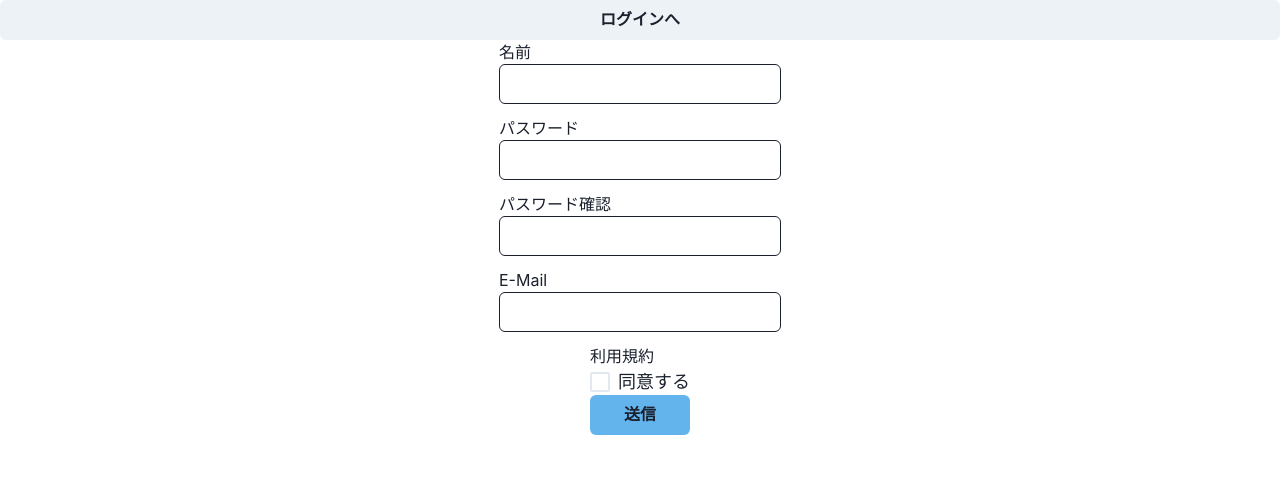
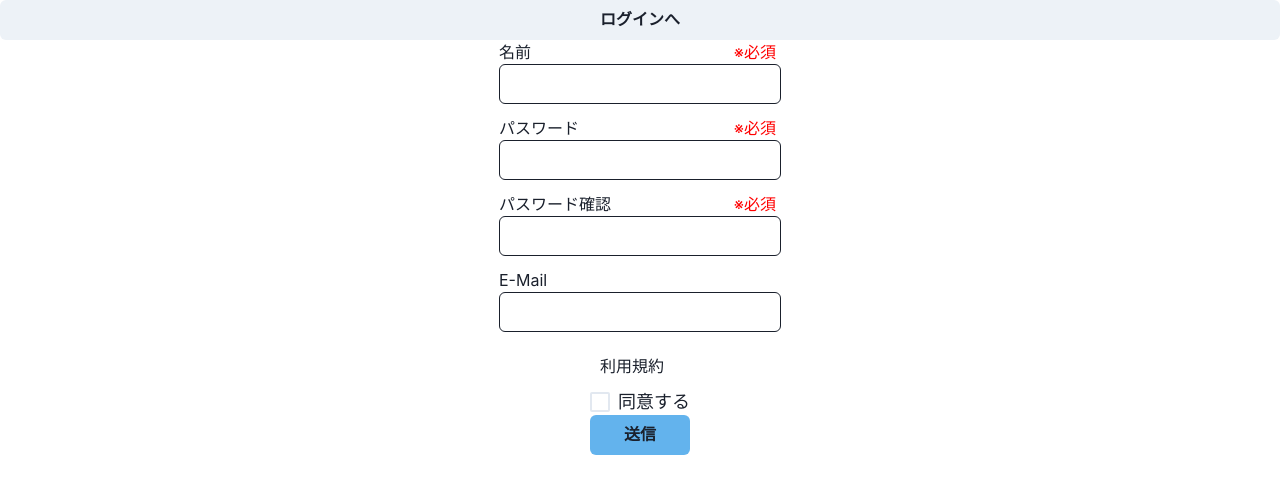
Before and after one commit to takaya-ishiyama/cookbook, a Next.js app in the folder frontend/: page /sing_up in a window 1280 px wide. Both pictures are taken after a click on the button "ユーザー登録へ". Shown: the top 494 px of the page. Built offline with nearby package versions, Linux system fonts and the light colour scheme.

Commit message:
moromoro

```diff
--- a/frontend/src/components/SingUp.tsx
+++ b/frontend/src/components/SingUp.tsx
@@ -15,6 +15,10 @@ import 'react-datepicker/dist/react-datepicker.css';
 import { useRouter } from 'next/router';
 import { User, UserRegister } from '../type/UserType';
 import { useMutationUserRegist } from '@/src/hooks/users/usermutationUserRegist';
+import Link from 'next/link';
+import UserPolicy from './UserPolicy';
+import { GetUser } from '../hooks/users/fetchUser';
+import error from 'next/error';
 
 const SingUp = () => {
   const {
@@ -27,14 +31,31 @@ const SingUp = () => {
   } = useForm<UserRegister>({ reValidateMode: 'onSubmit' });
   const watch_field = watch('password1', 'password2');
   const [userpolicy, setUserPolicy] = useState<boolean>(false);
+  const toast = useToast();
+  const router = useRouter();
 
   const handleSubmit = (e: any) => {
     e.preventDefault();
     console.log(e);
   };
 
-  const toast = useToast();
-  const router = useRouter();
+  const getuser = async (username: string, password: string) => {
+    const resp = await GetUser(username, password);
+    const user: User = await resp?.json();
+    if (user) {
+      console.log('sucsess');
+      localStorage.setItem('user', JSON.stringify(user));
+      router.push(`contents`);
+    } else {
+      toast({
+        title: 'login faild',
+        status: 'error',
+        position: 'top-right',
+        isClosable: true,
+      });
+    }
+  };
+
   const MutationUser = useMutationUserRegist(
     getValues().username,
     getValues().password1,
@@ -48,7 +69,9 @@ const SingUp = () => {
           position: 'top-right',
           isClosable: true,
         });
-        router.push(`contents`);
+        getuser(getValues().username, getValues().password1).then(() =>
+          router.push(`/contents`),
+        );
       },
       onError: (error) => {
         console.log('保存失敗');
@@ -81,7 +104,13 @@ const SingUp = () => {
           <Flex>
             <Spacer />
             <Flex direction={'column'}>
-              <Box>名前</Box>
+              <Flex direction={'row'}>
+                <Box>名前</Box>
+                <Spacer />
+                <Box color={'red'} mx={'5px'}>
+                  ※必須
+                </Box>
+              </Flex>
               <Input
                 mb={3}
                 borderColor={errors.username ? 'red' : 'glay'}
@@ -94,7 +123,13 @@ const SingUp = () => {
           <Flex>
             <Spacer />
             <Flex direction={'column'}>
-              <Box>パスワード</Box>
+              <Flex direction={'row'}>
+                <Box>パスワード</Box>
+                <Spacer />
+                <Box color={'red'} mx={'5px'}>
+                  ※必須
+                </Box>
+              </Flex>
               <Input
                 mb={3}
                 borderColor={errors.password1 ? 'red' : 'glay'}
@@ -107,7 +142,13 @@ const SingUp = () => {
           <Flex>
             <Spacer />
             <Flex direction={'column'}>
-              <Box>パスワード確認</Box>
+              <Flex direction={'row'}>
+                <Box>パスワード確認</Box>
+                <Spacer />
+                <Box color={'red'} mx={'5px'}>
+                  ※必須
+                </Box>
+              </Flex>
               <Input
                 mb={3}
                 borderColor={errors.password2 ? 'red' : 'glay'}
@@ -174,7 +215,14 @@ const SingUp = () => {
             <Spacer />
             <Flex direction={'column'}>
               <Flex direction={'column'}>
-                <Box>利用規約</Box>
+                <Box
+                  m={'10px'}
+                  //   onClick={() => {
+                  //     return <UserPolicy />;
+                  //   }}
+                >
+                  利用規約
+                </Box>
                 <Checkbox
                   size={'lg'}
                   checked={userpolicy}
--- /dev/null
+++ b/frontend/src/components/UserPolicy.tsx
@@ -0,0 +1,14 @@
+import { Box, Flex } from '@chakra-ui/react';
+import React from 'react';
+
+const UserPolicy = () => {
+  return (
+    <>
+      <Flex>
+        <Box fontSize={'3rem'}>とくにない</Box>
+      </Flex>
+    </>
+  );
+};
+
+export default UserPolicy;
```
Also changed, not shown: 1 other file (tests, documents, lock files or other folders).
